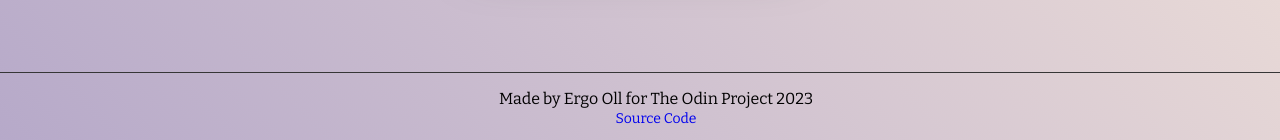
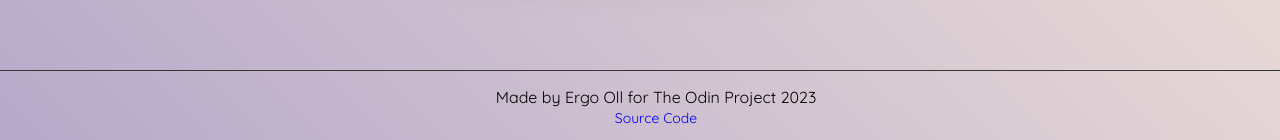
Before and after one commit to ergooll/odin-calculator, a plain HTML site: page index.html in a window 1280 px wide. Shown: the part 657-797 px from the top of the page. Drawn offline with nearby package versions, Linux system fonts and the light colour scheme.

Commit message:
Changed footer styling

```diff
--- a/index.html
+++ b/index.html
@@ -8,6 +8,9 @@
     <link rel="preconnect" href="https://fonts.googleapis.com">
     <link rel="preconnect" href="https://fonts.gstatic.com" crossorigin>
     <link href="https://fonts.googleapis.com/css2?family=Bitter:ital,wght@0,100;0,200;0,300;0,400;0,500;0,600;0,700;0,800;0,900;1,100;1,200;1,300;1,400;1,500;1,600;1,700;1,800;1,900&display=swap" rel="stylesheet">
+    <link rel="preconnect" href="https://fonts.googleapis.com">
+    <link rel="preconnect" href="https://fonts.gstatic.com" crossorigin>
+    <link href="https://fonts.googleapis.com/css2?family=Quicksand&display=swap" rel="stylesheet">
     <link href="style.css" rel="stylesheet">
     <script src="main.js" defer></script>
 </head>
@@ -59,7 +62,7 @@
 
     <div class="footer">
         <div>Made by Ergo Oll for The Odin Project 2023</div>
-        <a class="src-code" href="https://github.com/ergooll/odin-calculator.git">Source Code</a>
+        <a class="src-code" href="https://github.com/ergooll/odin-calculator.git" target="_blank">Source Code</a>
     </div>
 </body>
 </html>
--- a/style.css
+++ b/style.css
@@ -147,11 +147,13 @@ button:hover {
     text-align: center;
     padding: 16px;
     border-top: 1px solid #363636;
+    font-family: 'Quicksand', sans-serif;
 }
 
 .src-code {
     text-decoration: none;
     font-size: 14px;
+    padding: 2px 4px;
 }
 
 .src-code:visited {
@@ -162,4 +164,6 @@ button:hover {
 
 .src-code:hover {
     color: #505050;
+    border: 1px solid rgb(68, 68, 68);
+    border-radius: 8px;
 }
```
